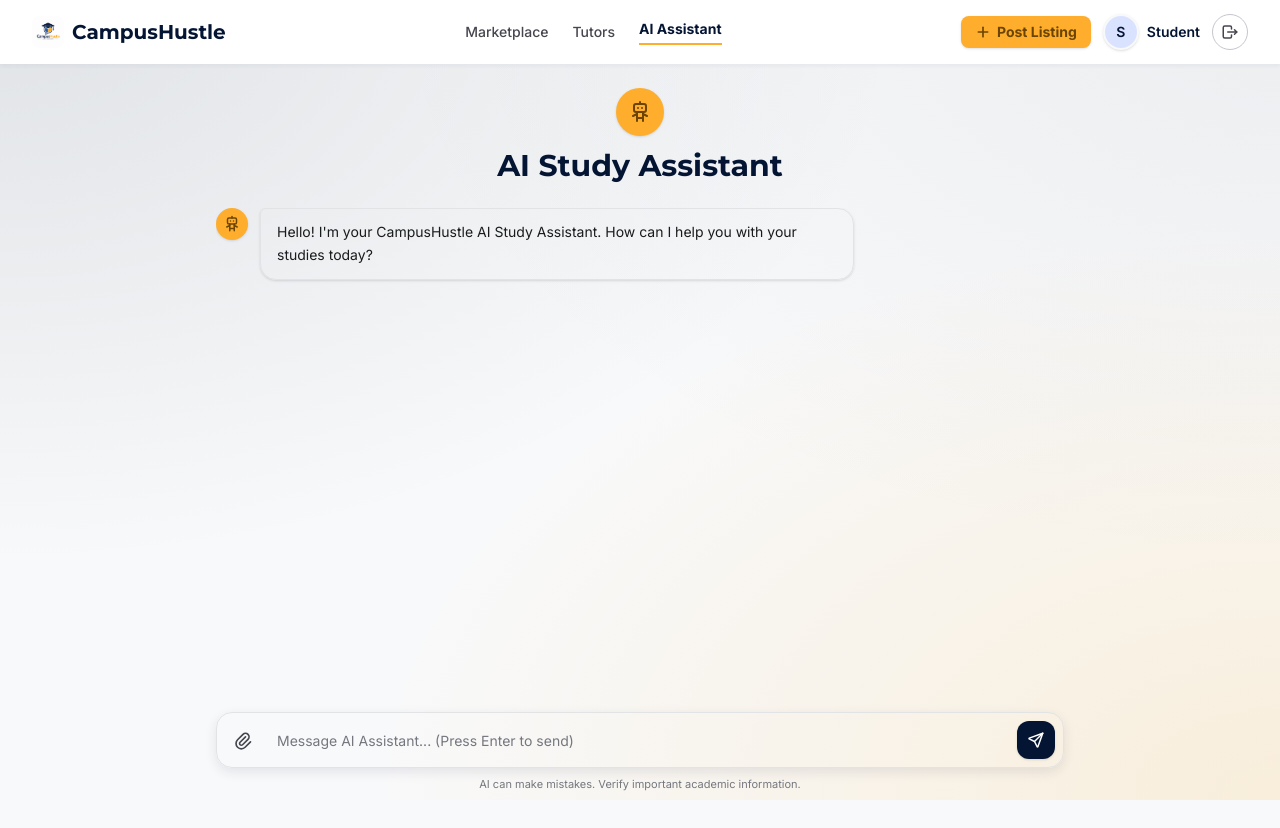
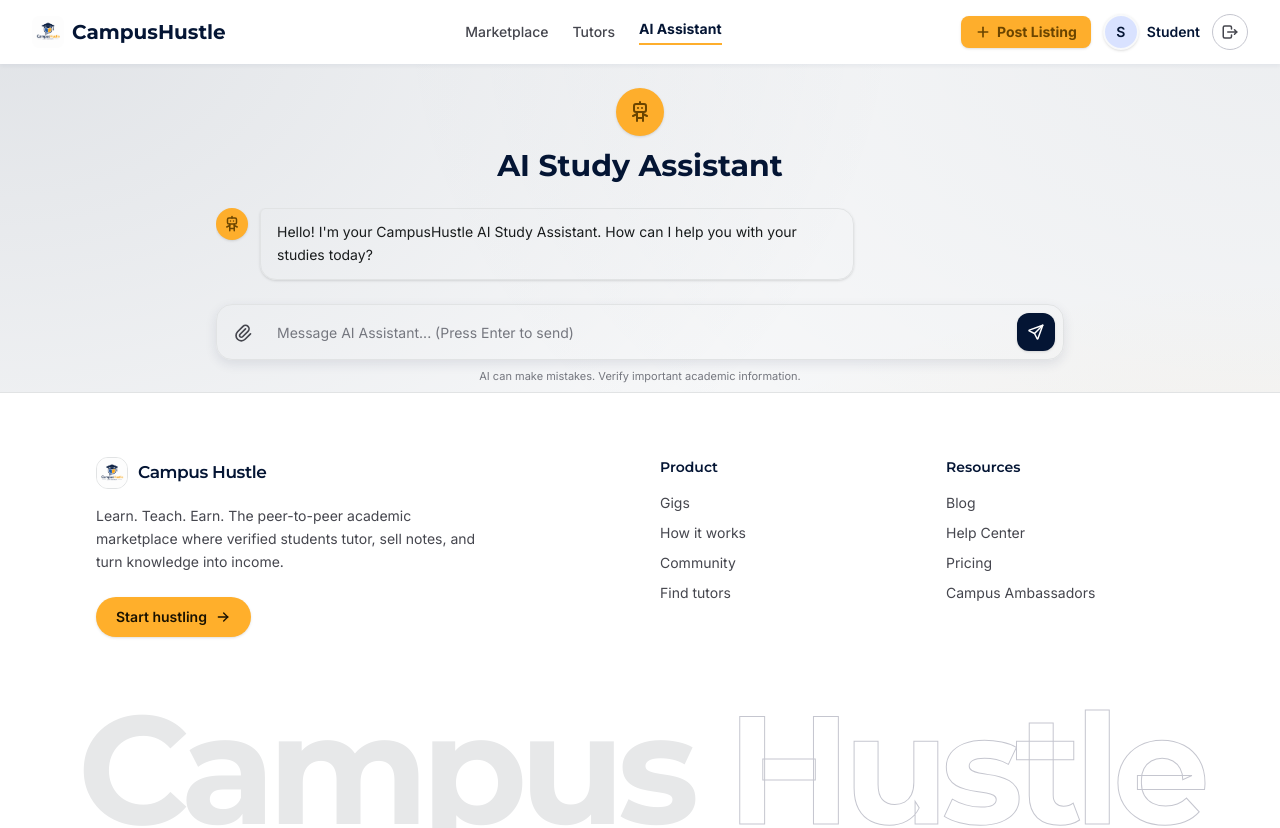
Before and after one commit to CampusHustle/frontend, a React (Vite) app: page /assistant in a window 1280 px wide. Shown: the top 828 px of the page. Before the commit the page ends 800 px from the top, so only its background shows below. Built offline with nearby package versions, Linux system fonts and the light colour scheme.

Commit message:
fix(assistant): keep footer at page bottom and pin input at bottom of scrollable conversation

```diff
--- a/src/screens/AiAssistantScreen.jsx
+++ b/src/screens/AiAssistantScreen.jsx
@@ -1,6 +1,7 @@
 import { useRef, useState } from 'react'
 import { IconPaperclip, IconRobot, IconSend } from '@tabler/icons-react'
 import AppNavbar from '../components/AppNavbar.jsx'
+import Footer from '../components/Footer.jsx'
 
 function getAssistantReply(message) {
   return `Here's my answer for "${message}". I'm your CampusHustle study assistant — ask me anything about your courses.`
@@ -50,7 +51,7 @@ export default function AiAssistantScreen({ user, onLogout, onNavigate }) {
   }
 
   return (
-    <div className="mesh-bg flex h-dvh flex-col overflow-hidden bg-surface font-body text-on-surface">
+    <div className="mesh-bg flex min-h-screen flex-col bg-surface font-body text-on-surface">
       <AppNavbar
         user={user}
         activeView="assistant"
@@ -130,6 +131,8 @@ export default function AiAssistantScreen({ user, onLogout, onNavigate }) {
           </p>
         </form>
       </main>
+
+      <Footer onNavigate={onNavigate} />
     </div>
   )
 }
```
